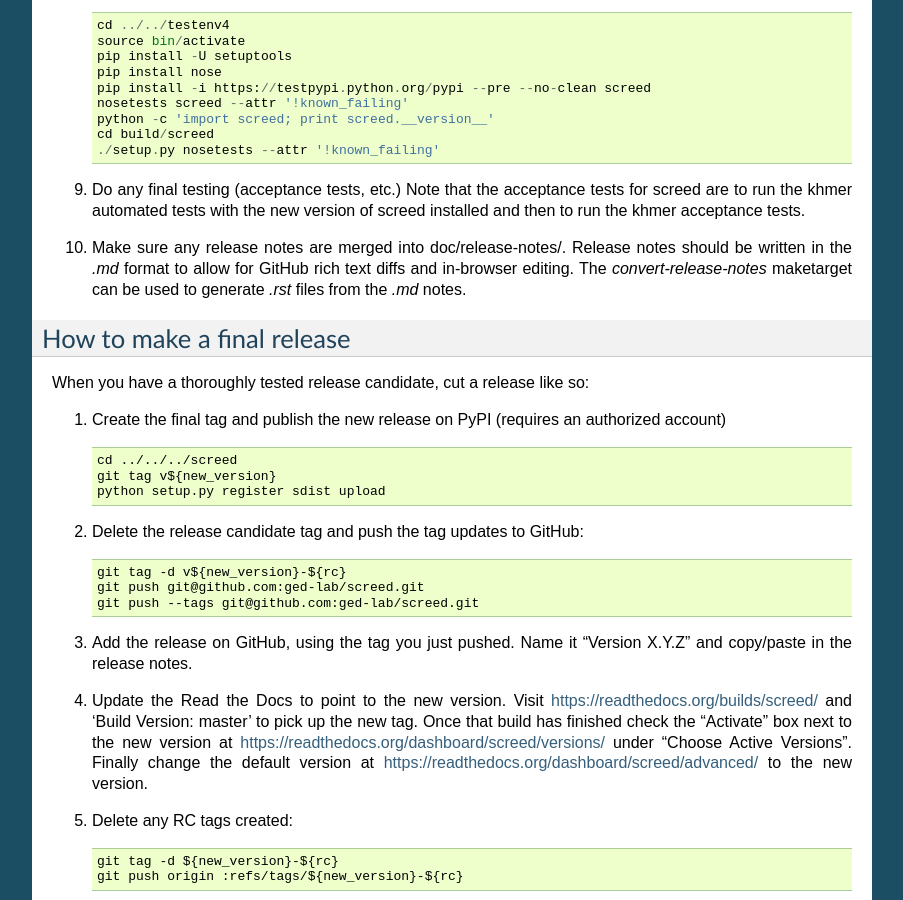
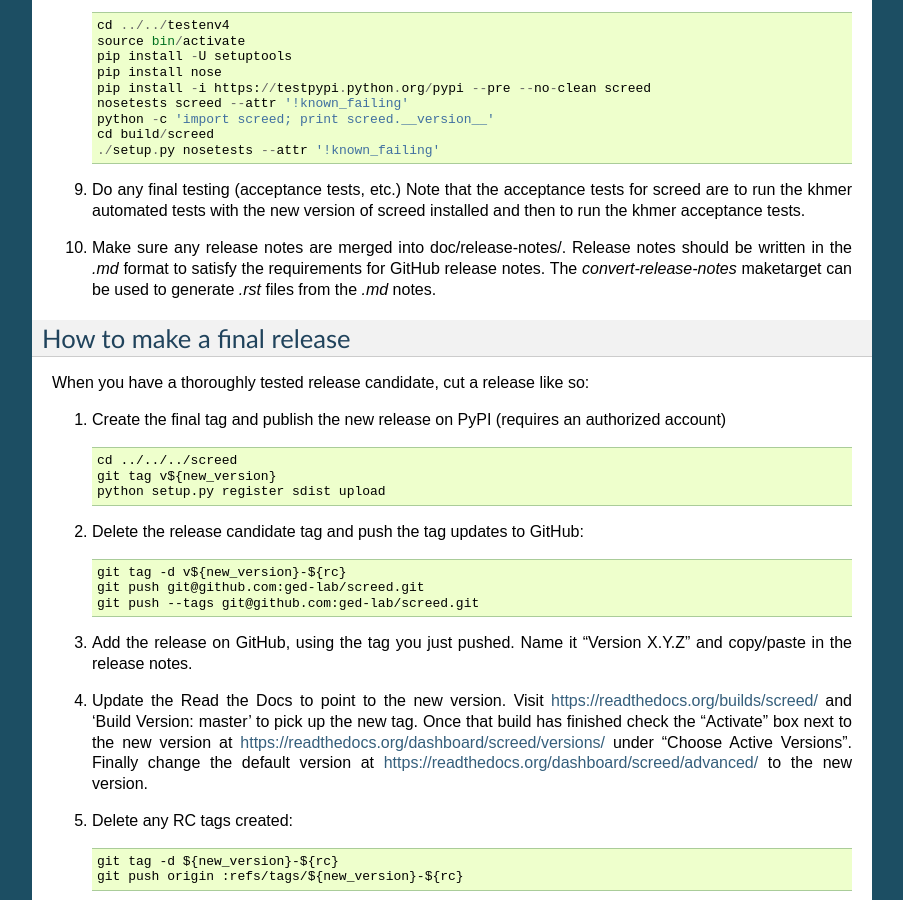
Before and after one commit to dib-lab/screed, a Sphinx documentation site: the page built from doc/dev/release-checklist.rst, in a window 1280 px wide and 900 px high, scrolled down 2023 px. Shown: the whole window, without its empty margins (198-1101 px from the left). Built offline with Sphinx 7.4.7, drawn with Linux system fonts in a browser that asks for light colours.

Commit message:
extraneous formats, reasony reasons (raisny raisins?)

```diff
--- a/doc/dev/release-checklist.rst
+++ b/doc/dev/release-checklist.rst
@@ -133,9 +133,9 @@
    screed installed and then to run the khmer acceptance tests.
 
 #. Make sure any release notes are merged into doc/release-notes/. Release
-   notes should be written in the `.md` format to allow for GitHub rich text
-   diffs and in-browser editing. The `convert-release-notes` maketarget can be
-   used to generate `.rst` files from the `.md` notes.
+   notes should be written in the `.md` format to satisfy the requirements for
+   GitHub release notes. The `convert-release-notes` maketarget can be used to
+   generate `.rst` files from the `.md` notes.
 
 
 How to make a final release
--- a/doc/index.rst
+++ b/doc/index.rst
@@ -21,7 +21,7 @@
 
    dev/index
    release-notes/index
-   user/known-issues.rst
+   user/known-issues
 
    CODE_OF_CONDUCT
    LICENSE
```
